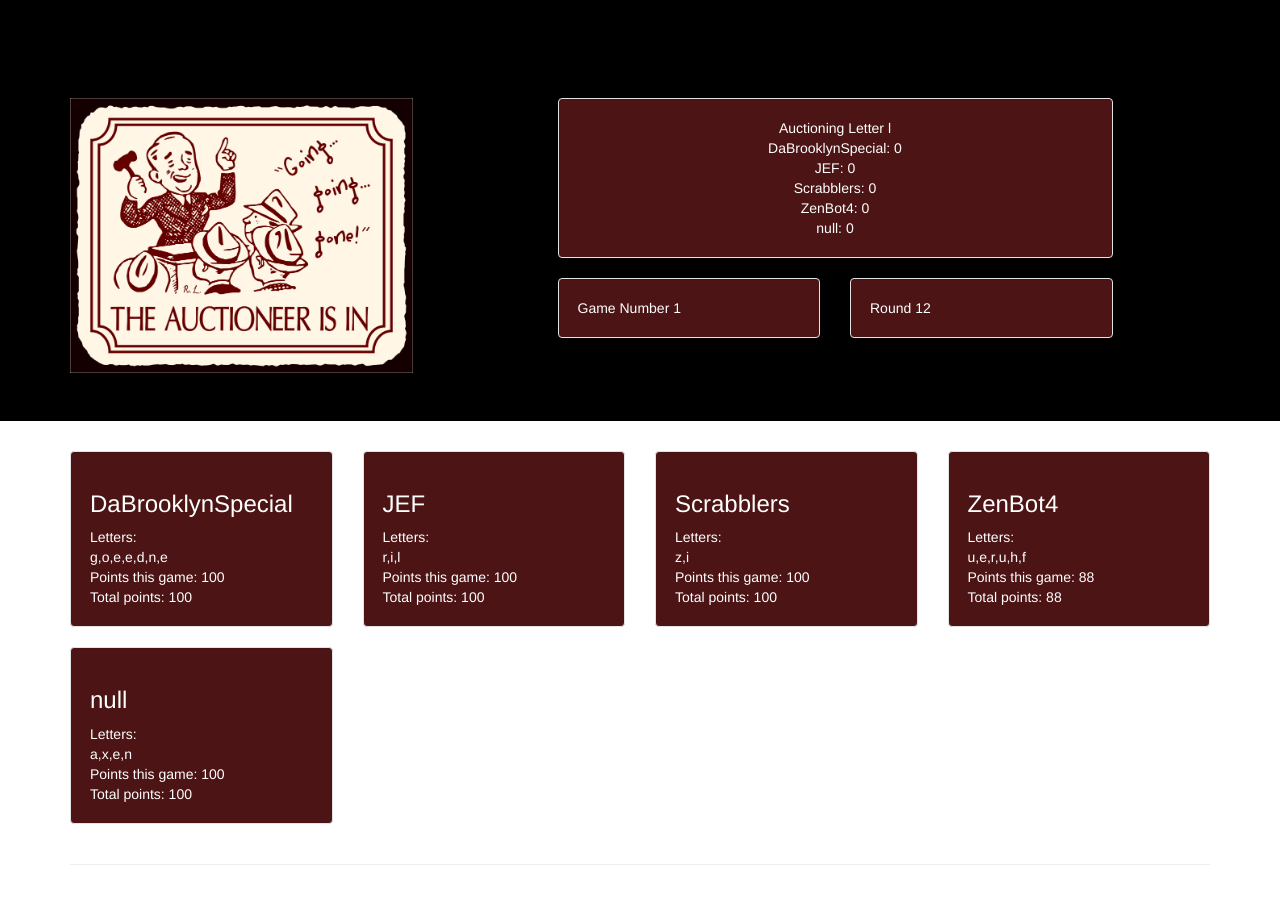
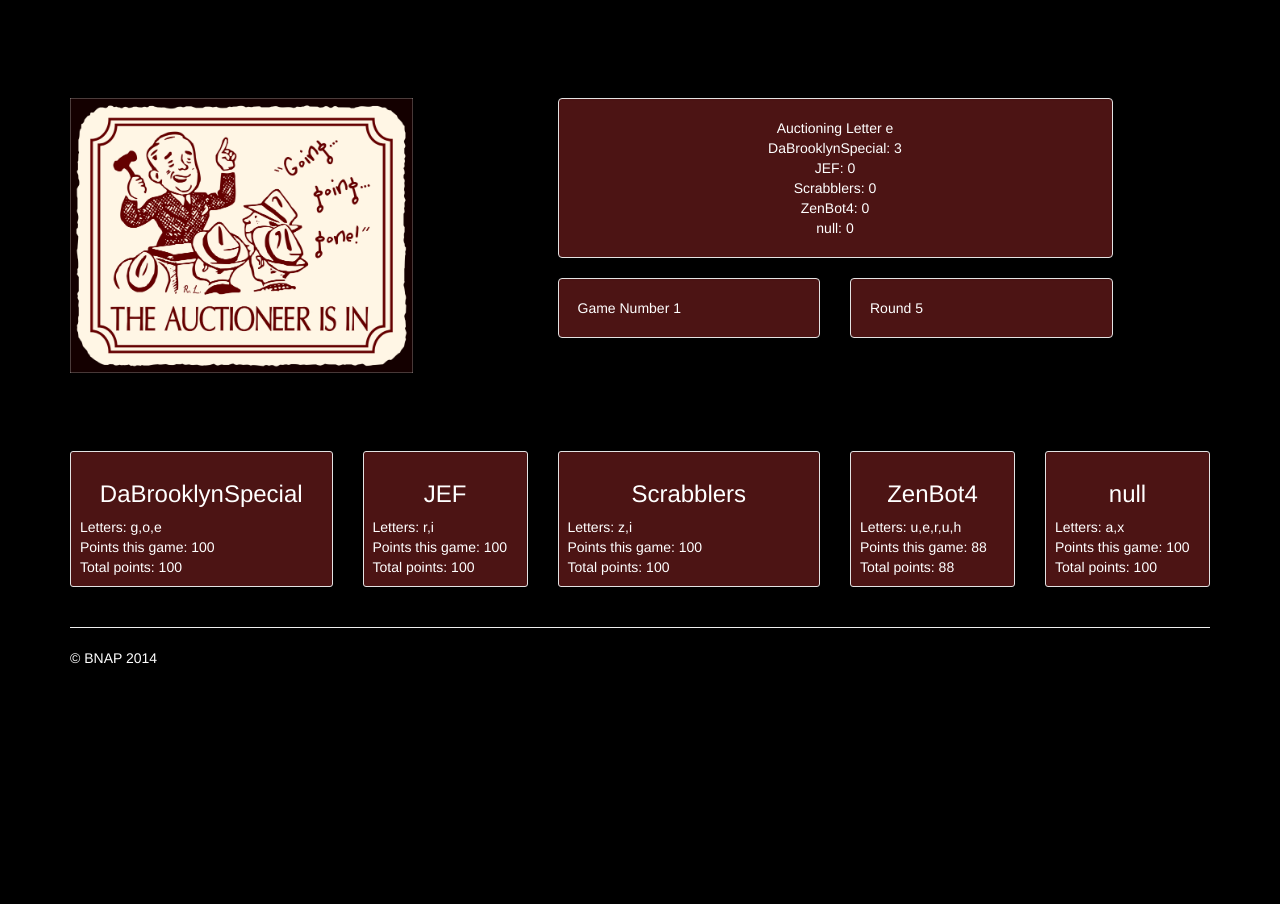
Before and after one commit to Montana/codeB, a plain HTML site: page index.html in a window 1280 px wide. After the commit the page ends 800 px from the top, so only its background shows below. Drawn offline with nearby package versions, Linux system fonts and the light colour scheme.

Commit message:
UI changes

```diff
--- a/eventhandler.js
+++ b/eventhandler.js
@@ -135,7 +135,7 @@ function tournamentEndHandler() {
 
 function refreshLetters () {
 	g_APP.players.forEach(function (p) {
-		$("#player_" + (p.number) + "_letters").text(p.letters);
+		$("#player_" + (p.number) + "_letters").text("Letters: " + p.letters);
 	});
 }
 
--- a/index.html
+++ b/index.html
@@ -71,50 +71,50 @@
       <!-- Example row of columns -->
       <div class="row">
 
-        <div class="col-lg-3">
-        <div class="player-container well" id="player_1">
-          <h3 id="player_1_name" class="name">Player 1</h3>
-           Letters: <div id="player_1_letters" class="letters"></div>
+        <div class="col-md-3">
+        <div class="player-container well well-sm" id="player_1">
+          <h3 id="player_1_name" class="name text-center">Player 1</h3>
+           <div id="player_1_letters" class="letters">Letters: </div>
     <div id="player_1_gamepoints" class="points"></div>
 
           <div id="player_1_totalpoints" class="points"></div>
           </div>
         </div>
 
-        <div class="col-lg-3">
-        <div class="player-container well" id="player_2">
-          <h3 id="player_2_name" class="name">Player 2</h3>
-           Letters: <div id="player_2_letters" class="letters"></div>
+        <div class="col-md-2">
+        <div class="player-container well well-sm" id="player_2">
+          <h3 id="player_2_name" class="name text-center">Player 2</h3>
+           <div id="player_2_letters" class="letters">Letters: </div>
    <div id="player_2_gamepoints" class="points"></div>
 
           <div id="player_2_totalpoints" class="points"></div>
           </div>
        </div>
 
-       <div class="col-lg-3">
-        <div class="player-container well" id="player_3">
-          <h3 id="player_3_name" class="name">Player 3</h3>
-           Letters: <div id="player_3_letters" class="letters"></div>
+       <div class="col-md-3">
+        <div class="player-container well well-sm" id="player_3">
+          <h3 id="player_3_name" class="name text-center">Player 3</h3>
+           <div id="player_3_letters" class="letters">Letters: </div>
 	  <div id="player_3_gamepoints" class="points"></div>
           <div id="player_3_totalpoints" class="points"></div>
           </div>
         </div>
 
-      <div class="col-lg-3">
-        <div class="player-container well" id="player_4">
-          <h3 id="player_4_name" class="name">Player 4</h3>
-           Letters: <div id="player_4_letters" class="letters"></div>
+      <div class="col-md-2">
+        <div class="player-container well well-sm" id="player_4">
+          <h3 id="player_4_name" class="name text-center">Player 4</h3>
+           <div id="player_4_letters" class="letters">Letters: </div>
 	  <div id="player_4_gamepoints" class="points"></div>
 
           <div id="player_4_totalpoints" class="points"></div>
           </div>
        </div>
 
-       <div class="col-lg-3">
-        <div class="player_container well" id="player_5">
-          <h3 id="player_5_name" class="name">Player 5</h3>
-           Letters: <div id="player_5_letters" class="letters"></div>
-	  <div id="player_5_gamepoints" class="points">rve</div>
+       <div class="col-md-2">
+        <div class="player_container well well-sm" id="player_5">
+          <h3 id="player_5_name" class="name text-center">Player 5</h3>
+           <div id="player_5_letters" class="letters">Letters: </div>
+	  <div id="player_5_gamepoints" class="points"></div>
 
           <div id="player_5_totalpoints" class="points"></div>
           </div>
@@ -122,6 +122,10 @@
       </div>
 
       <hr>
+
+    <footer>
+        <p>&copy; BNAP 2014</p>
+      </footer>
 
     </div> <!-- /container -->
 
--- a/main.js
+++ b/main.js
@@ -1055,7 +1055,7 @@ function caseOnCommands(commands) {
 
         }
 
-	setTimeout(function(){caseOnCommands(commands);}, 100);
+	setTimeout(function(){caseOnCommands(commands);}, 200);
 }
 
 function main() {
```
Also changed, not shown: css/bootstrap.css.
